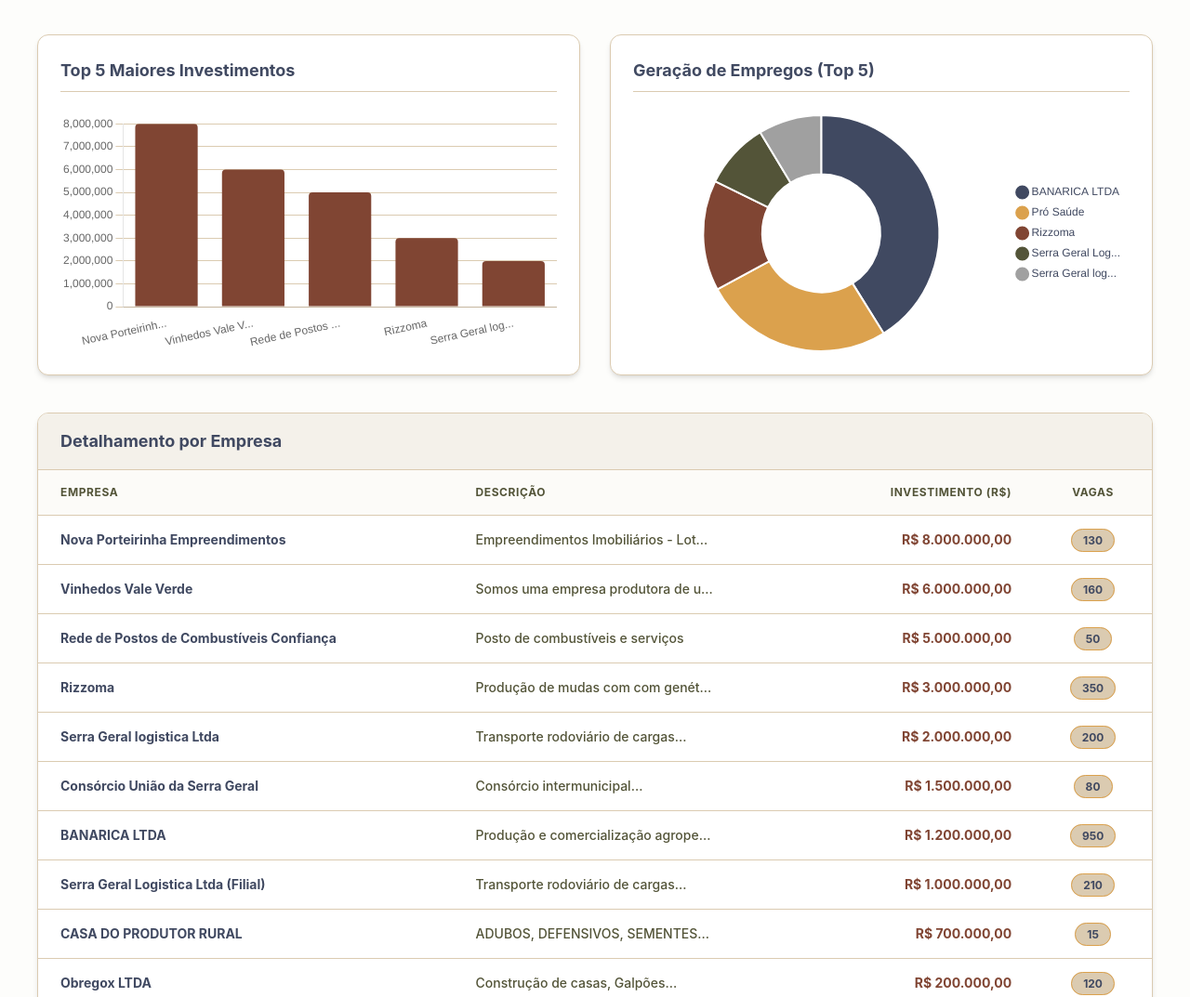
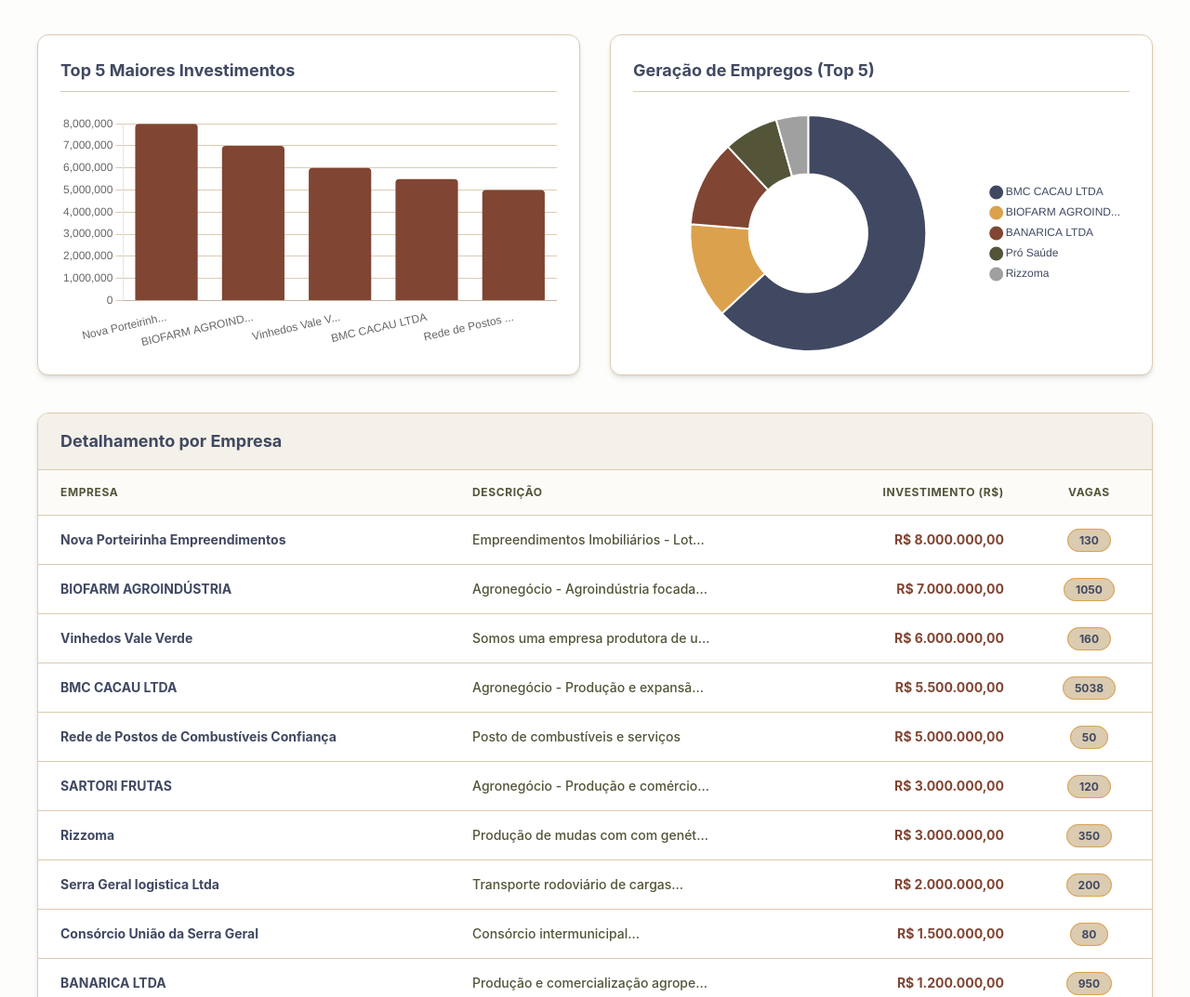
Before and after one commit to charlescardosoprofessor/dash-empresas, a plain HTML site: page dash.html in a window 1280 px wide. Shown: the part 727-1800 px from the top of the page at 93% size. Drawn offline with nearby package versions, Linux system fonts and the light colour scheme.

Commit message:
novos dados

```diff
--- a/dash.html
+++ b/dash.html
@@ -17,7 +17,7 @@
         .text-terra { color: #804533; }
         .text-gold { color: #dba14d; }
         .text-olive { color: #535438; }
-        .bg-beige-light { background-color: #f4f1ea; } /* Variação mais clara do #dbcbb1 */
+        .bg-beige-light { background-color: #f4f1ea; }
 
         .card {
             background-color: white;
@@ -190,7 +190,6 @@
             data() {
                 return {
                     population: 6706,
-                    // Paleta para JS
                     colors: {
                         terra: '#804533',
                         gold: '#dba14d',
@@ -199,6 +198,33 @@
                         olive: '#535438'
                     },
                     companies: [
+                        // NOVAS ADIÇÕES
+                        {
+                            "name": "BMC CACAU LTDA",
+                            "description": "Agronegócio - Produção e expansão da cultura de cacau.",
+                            "investment": 5500000.0,
+                            "direct_jobs": 38,
+                            "indirect_jobs": 5000,
+                            "total_jobs": 5038
+                        },
+                        {
+                            "name": "BIOFARM AGROINDÚSTRIA",
+                            "description": "Agronegócio - Agroindústria focada em produção agrícola.",
+                            "investment": 7000000.0,
+                            "direct_jobs": 250,
+                            "indirect_jobs": 800,
+                            "total_jobs": 1050
+                        },
+                        {
+                            "name": "SARTORI FRUTAS",
+                            "description": "Agronegócio - Produção e comércio de frutas.",
+                            "investment": 3000000.0,
+                            "direct_jobs": 20,
+                            "indirect_jobs": 100,
+                            "total_jobs": 120
+                        },
+
+                        // DADOS ANTERIORES
                         {"name": "Nova Porteirinha Empreendimentos ", "description": "Empreendimentos Imobiliários - Loteamento", "investment": 8000000.0, "direct_jobs": 30, "indirect_jobs": 100, "total_jobs": 130},
                         {"name": "Vinhedos Vale Verde", "description": "Somos uma empresa produtora de uvas de mesa.", "investment": 6000000.0, "direct_jobs": 60, "indirect_jobs": 100, "total_jobs": 160},
                         {"name": "Rede de Postos de Combustíveis Confiança ", "description": "Posto de combustíveis e serviços ", "investment": 5000000.0, "direct_jobs": 30, "indirect_jobs": 20, "total_jobs": 50},
@@ -231,10 +257,10 @@
                 formatNumber(value) { return new Intl.NumberFormat('pt-BR').format(value); },
                 formatDecimal(value) { return new Intl.NumberFormat('pt-BR', { minimumFractionDigits: 2, maximumFractionDigits: 2 }).format(value); },
                 renderCharts() {
+                    // Atualiza gráficos (Top 5 Investment e Top 5 Jobs)
                     const top5Invest = [...this.companies].sort((a, b) => b.investment - a.investment).slice(0, 5);
                     const top5Jobs = [...this.companies].sort((a, b) => b.total_jobs - a.total_jobs).slice(0, 5);
 
-                    // Gráfico de Barras com a Paleta
                     new Chart(document.getElementById('investmentChart'), {
                         type: 'bar',
                         data: {
@@ -242,9 +268,8 @@
                             datasets: [{
                                 label: 'Investimento (R$)',
                                 data: top5Invest.map(c => c.investment),
-                                backgroundColor: this.colors.terra, // Terracota
-                                borderRadius: 4,
-                                hoverBackgroundColor: this.colors.gold
+                                backgroundColor: this.colors.terra,
+                                borderRadius: 4
                             }]
                         },
                         options: {
@@ -258,7 +283,6 @@
                         }
                     });
 
-                    // Gráfico de Rosca com a Paleta
                     new Chart(document.getElementById('jobsChart'), {
                         type: 'doughnut',
                         data: {
@@ -266,11 +290,11 @@
                             datasets: [{
                                 data: top5Jobs.map(c => c.total_jobs),
                                 backgroundColor: [
-                                    this.colors.dark,  // Azul Escuro
-                                    this.colors.gold,  // Dourado
-                                    this.colors.terra, // Terracota
-                                    this.colors.olive, // Oliva
-                                    '#a0a0a0'          // Cinza neutro para o 5º
+                                    this.colors.dark,
+                                    this.colors.gold,
+                                    this.colors.terra,
+                                    this.colors.olive,
+                                    '#a0a0a0'
                                 ],
                                 borderWidth: 2,
                                 borderColor: '#ffffff'
```
Also changed, not shown: index.html (+12 -14 lines), img/bioword.png (added), img/bmc.PNG (added), img/serra.jpeg (added), img/serra.png (added), 1 other file.
